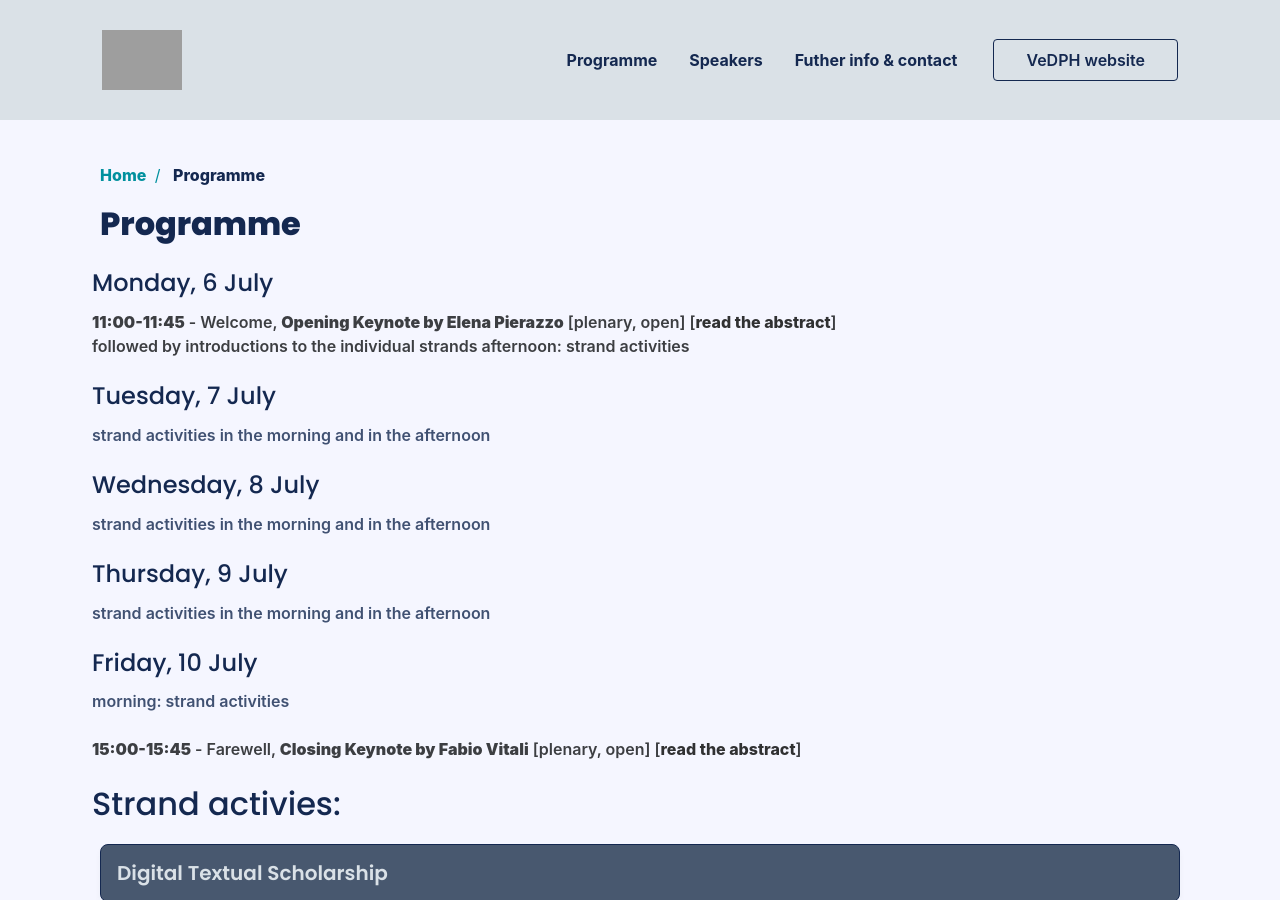
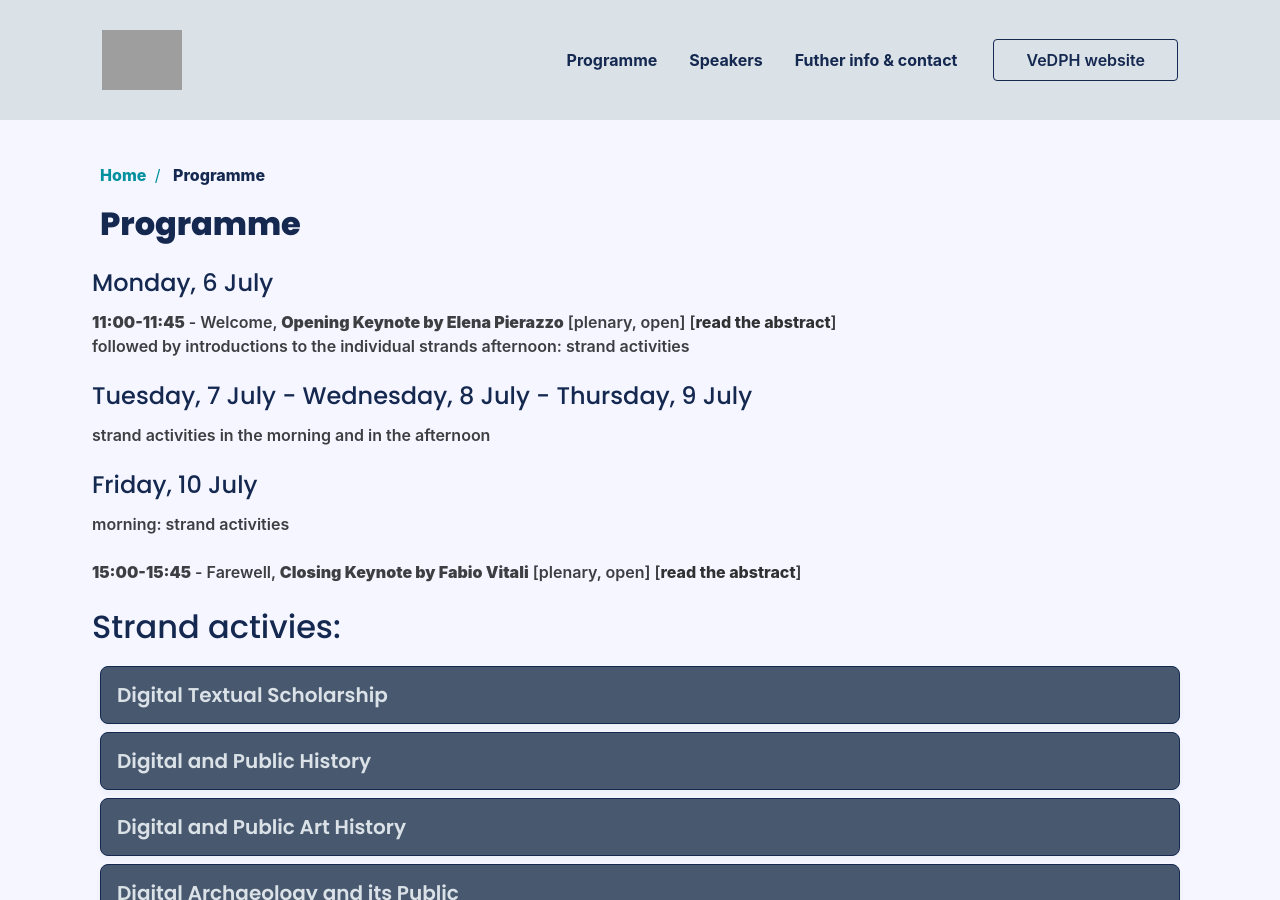
Before and after one commit to vedph/summercamp, a Jekyll site: the page built from programme/index.html, in a window 1280 px wide and 900 px high. Built offline with Jekyll 4.4.1, drawn with Linux system fonts in a browser that asks for light colours; nearby versions of some CDN libraries; some web fonts are replaced; grey boxes are pictures that could not be loaded.

Commit message:
index programme changed

```diff
--- a/programme/index.html
+++ b/programme/index.html
@@ -9,17 +9,11 @@ title: Programme
   <p class="text-secondary color" style="text-align: justify;"><strong>11:00-11:45</strong> - Welcome, <strong>Opening Keynote by Elena Pierazzo</strong> [plenary, open] [<a href="{{site.baseurl}}/keynote">read the abstract</a>]<br />
   followed by introductions to the individual strands afternoon: strand activities</p>
 
-  <h4>Tuesday, 7 July</h4>
-  <p>strand activities in the morning and in the afternoon</p>
-
-  <h4>Wednesday, 8 July</h4>
-  <p>strand activities in the morning and in the afternoon</p>
-
-  <h4>Thursday, 9 July</h4>
-  <p>strand activities in the morning and in the afternoon</p>
+  <h4>Tuesday, 7 July - Wednesday, 8 July - Thursday, 9 July</h4>
+  <p class="text-secondary color" style="text-align: justify;">strand activities in the morning and in the afternoon</p>
 
   <h4>Friday, 10 July</h4>
-  <p>morning: strand activities</p>
+  <p class="text-secondary color" style="text-align: justify;">morning: strand activities</p>
   <p class="text-secondary color" style="text-align: justify;"><strong>15:00-15:45</strong> - Farewell, <strong>Closing Keynote by Fabio Vitali</strong> [plenary, open] [<a href="{{site.baseurl}}/keynote">read the abstract</a>]</p>
 
   <h2>Strand activies:</h2>
```
